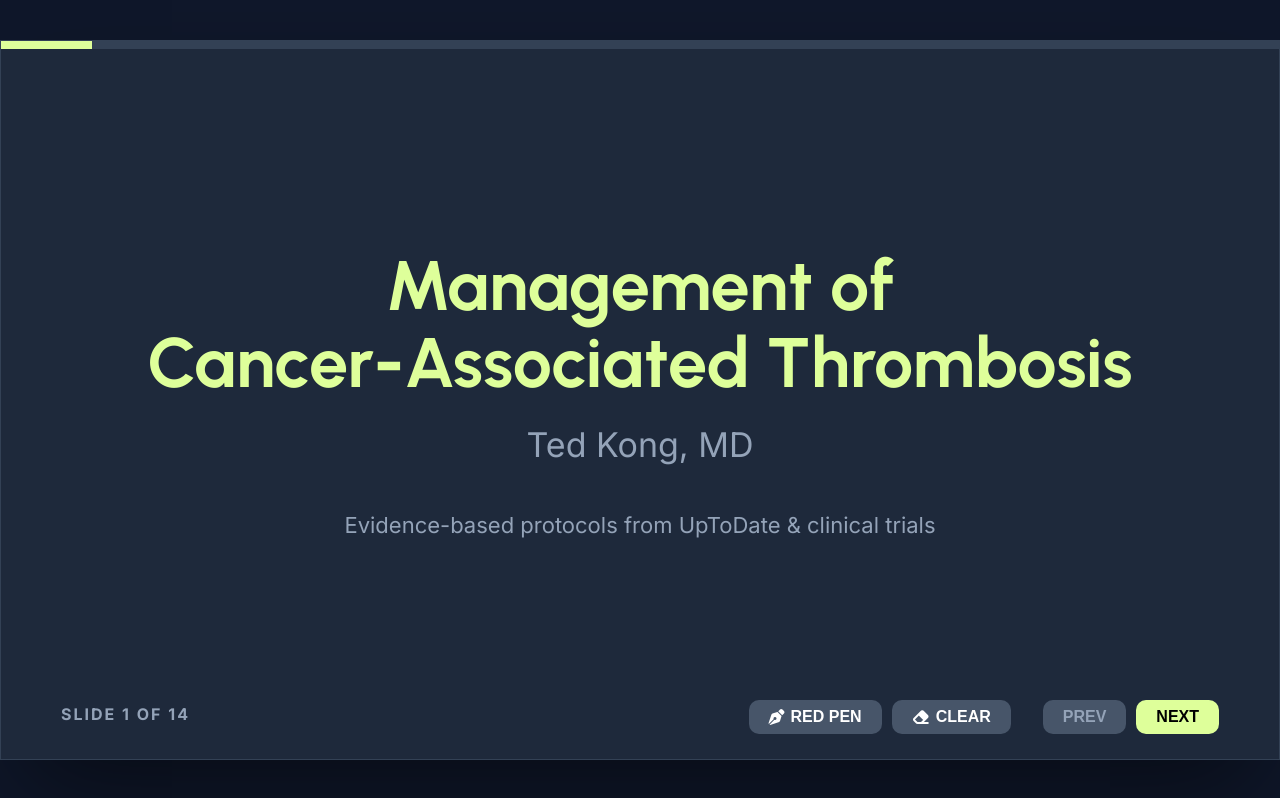
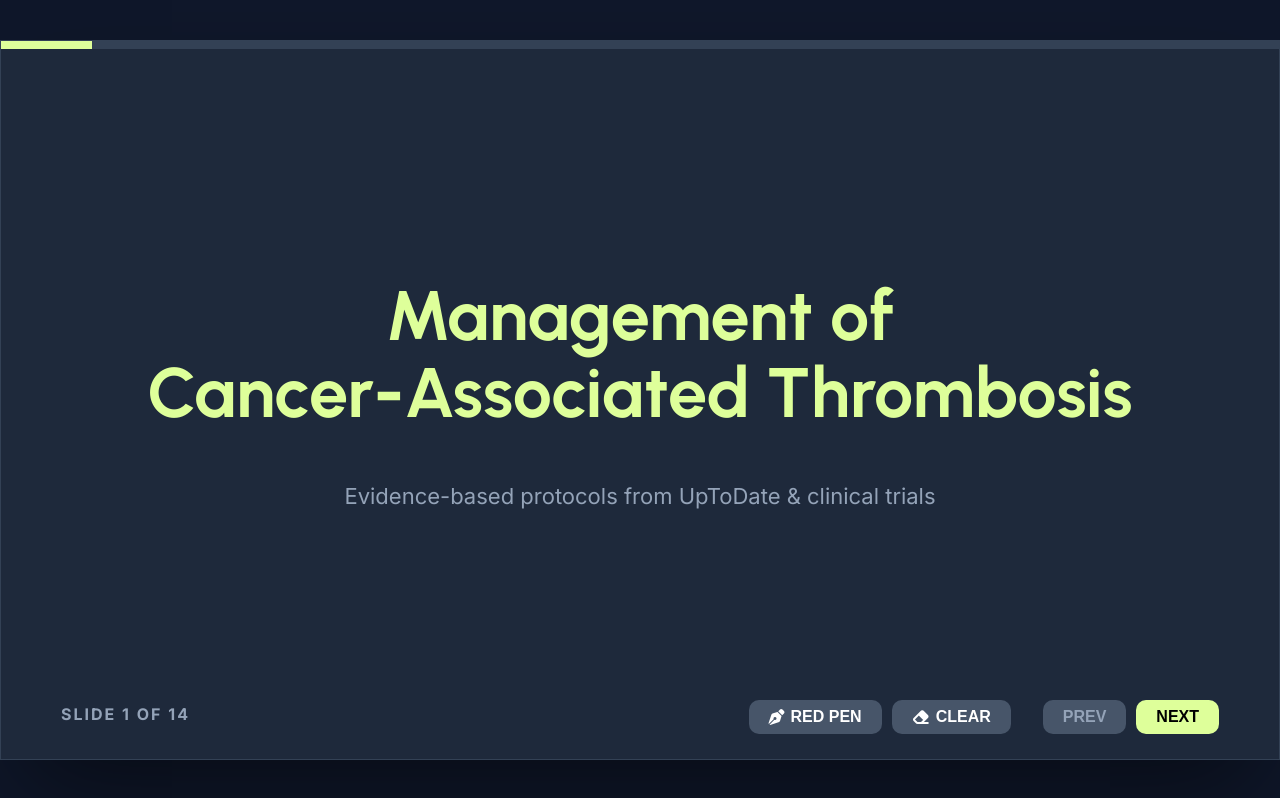
Before and after one commit to lovenox199/Management-of-Cancer-Associated-Thrombosis, a plain HTML site: page index.html in a window 1280 px wide. Drawn offline with Linux system fonts and the light colour scheme.

Commit message:
Update index.html

```diff
--- a/index.html
+++ b/index.html
@@ -157,7 +157,6 @@
     <div class="slide active" id="slide-0">
         <div style="height: 100%; display: flex; flex-direction: column; justify-content: center; align-items: center; text-align: center;">
             <h1>Management of <br><span>Cancer-Associated Thrombosis</span></h1>
-            <p class="subtitle">Ted Kong, MD</p>
             <p style="margin-top: 30px; font-size: 22px; color: var(--text-dim);">Evidence-based protocols from UpToDate & clinical trials</p>
         </div>
     </div>
```
